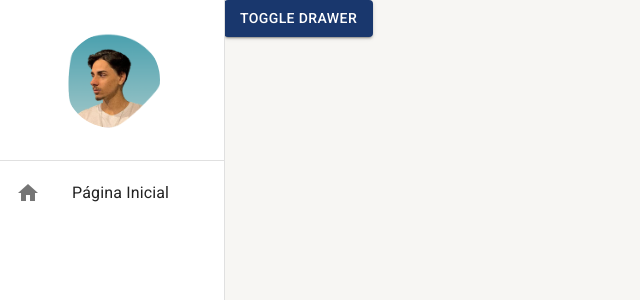
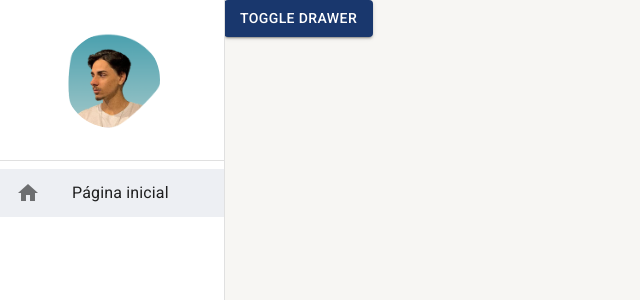
Before and after one commit to aryelzx/projetocurso, a React (Vite) app: page /pagina-inicial in a window 1280 px wide. Shown: the top 300 px of the page, without its empty margins (0-640 px from the left). Built offline with nearby package versions, Linux system fonts and the light colour scheme.

Commit message:
coding: dinamic menu - routes

```diff
--- a/src/routes/index.tsx
+++ b/src/routes/index.tsx
@@ -1,8 +1,20 @@
 import { Routes, Route, Navigate } from "react-router-dom";
+import { useEffect } from "react";
 import { Button } from "@mui/material";
 import { useDrawerContext } from "../shared/contexts";
 export const AppRoutes = () => {
-  const { toggleDrawerOpen } = useDrawerContext();
+  const { toggleDrawerOpen, setDrawerOptions } = useDrawerContext();
+
+  useEffect(() => {
+    setDrawerOptions([
+      {
+        icon: "home",
+        path: "/pagina-inicial",
+        label: "Página inicial",
+      },
+    ])
+  }, []);
+
   return (
     <Routes>
       <Route
@@ -13,7 +25,6 @@
           </Button>
         }
       />
-
       <Route path="*" element={<Navigate to="/pagina-inicial" />} />
     </Routes>
   );
--- a/src/shared/components/menu-lateral/MenuLateral.tsx
+++ b/src/shared/components/menu-lateral/MenuLateral.tsx
@@ -1,7 +1,35 @@
 import { Avatar, Box, Divider, Drawer, Icon, List, ListItemAvatar, ListItemButton, ListItemIcon, ListItemText, useMediaQuery, useTheme } from "@mui/material";
 import imageAvatar from "../../../assets/images/blobprofilelarge.png";
 import { useDrawerContext } from "../../contexts";
+import { useMatch, useNavigate, useResolvedPath } from "react-router-dom";
 
+interface IListItemProps {
+  icon: string;
+  to: string;
+  label: string;
+  onClick: (() => void) | undefined;
+}
+
+const ListItemLink: React.FC<IListItemProps> = ({ to, icon, label, onClick }) => {
+  const navigate = useNavigate();
+
+  const reselvedPath = useResolvedPath(to);
+  const match = useMatch({ path: reselvedPath.pathname, end: false })
+
+  const handleClick = () => {
+    navigate(to);
+    onClick?.();
+  }
+
+  return (
+    <ListItemButton selected={!!match} onClick={handleClick}>
+      <ListItemIcon>
+        <Icon>{icon}</Icon>
+      </ListItemIcon>
+      <ListItemText primary={label} />
+    </ListItemButton>
+  )
+}
 interface IMenuLateralProps {
   children: React.ReactNode;
 }
@@ -9,7 +37,7 @@
 export const MenuLateral: React.FC<IMenuLateralProps> = ({ children }) => {
   const theme = useTheme();
   const smDown = useMediaQuery(theme.breakpoints.down('sm'));
-  const { isDrawerOpen, toggleDrawerOpen } = useDrawerContext();
+  const { isDrawerOpen, toggleDrawerOpen, drawerOptions } = useDrawerContext();
 
   return (
     <>
@@ -33,12 +61,15 @@
           <Divider />
           <Box flex={1}>
             <List component="nav">
-              <ListItemButton>
-                <ListItemIcon>
-                  <Icon>home</Icon>
-                </ListItemIcon>
-                <ListItemText primary="Página Inicial" />
-              </ListItemButton>
+              {drawerOptions.map(drawerOptions => (
+                <ListItemLink
+                  key={drawerOptions.path}
+                  to={drawerOptions.path}
+                  icon={drawerOptions.icon}
+                  label={drawerOptions.label}
+                  onClick={smDown ? toggleDrawerOpen : undefined}
+                />
+              ))}
             </List>
           </Box>
         </Box>
--- a/src/shared/contexts/DrawerContext.tsx
+++ b/src/shared/contexts/DrawerContext.tsx
@@ -2,9 +2,15 @@
 
 interface IDrawerData {
   isDrawerOpen: boolean;
+  drawerOptions: IDrawerOption[];
   toggleDrawerOpen: () => void;
+  setDrawerOptions: (newDrawerOptions: IDrawerOption[]) => void;
 };
-
+interface IDrawerOption {
+  icon: string;
+  path: string;
+  label: string;
+}
 export const DrawerContext = createContext<IDrawerData>({} as IDrawerData);
 
 export const useDrawerContext = () => {
@@ -18,13 +24,17 @@
 export const DrawerProvider: React.FC<DrawerProviderProps> = ({
   children }) => {
   const [isDrawerOpen, setIsDrawerOpen] = useState(false);
+  const [drawerOptions, setDrawerOptions] = useState<IDrawerOption[]>([]);
 
   const toggleDrawerOpen = useCallback(() => {
     setIsDrawerOpen((oldIsDrawerOpen) => !oldIsDrawerOpen);
   }, []);
+  const handleSetDrawerOptions = useCallback((newDrawerOptions: IDrawerOption[]) => {
+    setDrawerOptions(newDrawerOptions);
+  }, []);
 
   return (
-    <DrawerContext.Provider value={{ isDrawerOpen, toggleDrawerOpen }}>
+    <DrawerContext.Provider value={{ isDrawerOpen, drawerOptions, setDrawerOptions: handleSetDrawerOptions, toggleDrawerOpen }}>
       {children}
     </DrawerContext.Provider>
   );
```
